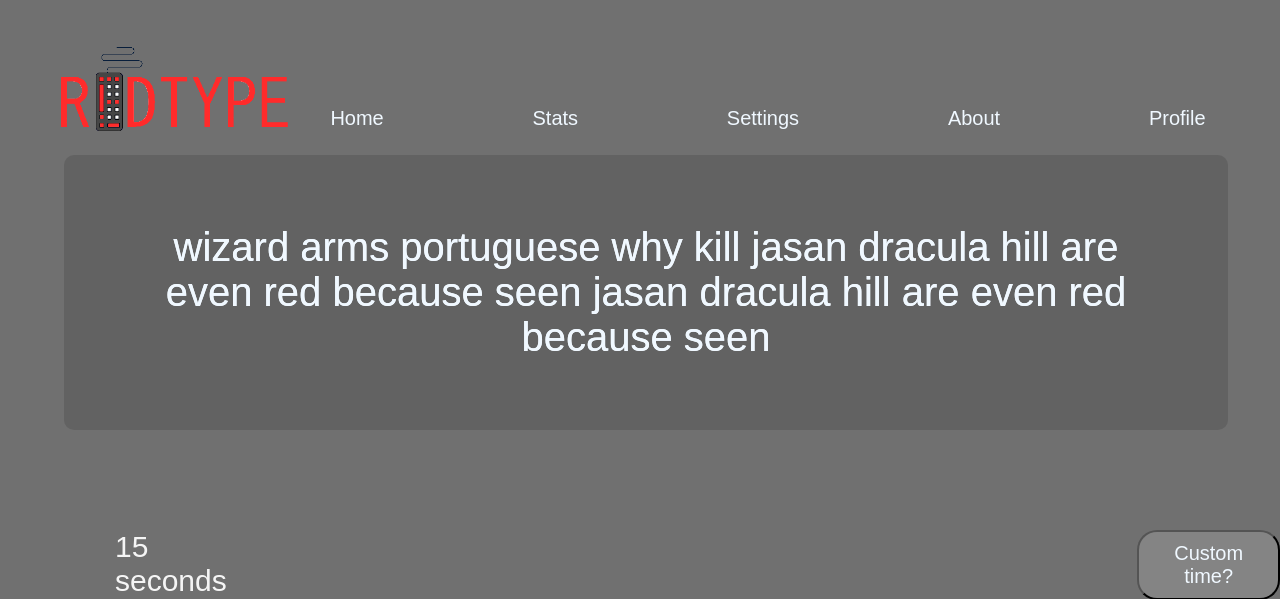
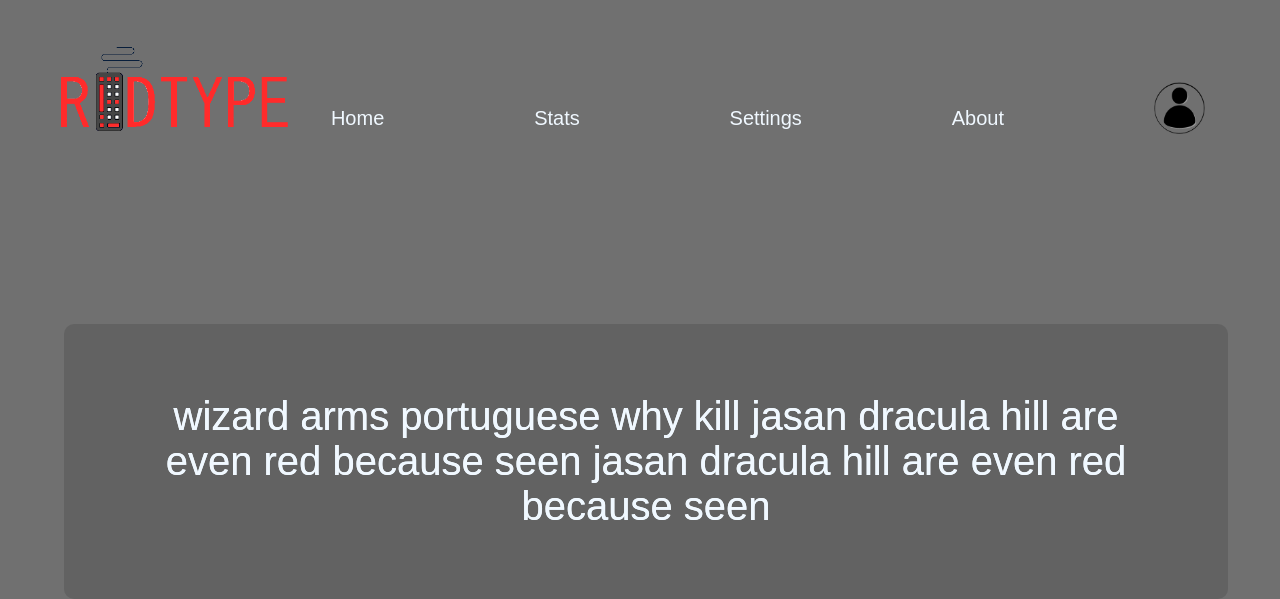
Before and after one commit to Jasan33/Redtype, a Flask app: page / in a window 1280 px wide. Shown: the top 599 px of the page. Run offline with Flask 3, Linux system fonts and the light colour scheme.

Commit message:
made a new and improved log in menu option

```diff
--- a/templates/index.html
+++ b/templates/index.html
@@ -12,11 +12,22 @@
         <div class="navbar">
             <img class="logo" src="{{ url_for('static', filename='images/redtype_logo.png') }}">
             <div class="menu">
-                <a href="/" class="5" alt="Menu option 1: home">Home</a>
-                <a href="" class="4" alt="Menu option 2: stats">Stats</a>
-                <a href="" class="3" alt="Menu option 3: Settings">Settings</a>
-                <a href="" class="2" alt="Menu option 3: about">About</a>
-                <a href="" class="1" alt="Menu option 4: your profile">Profile</a>
+                <a href="/" class="Home_option" alt="Menu option 1: home">Home</a>
+                <a href="" class="stats_option" alt="Menu option 2: stats">Stats</a>
+                <a href="" class="settings_option" alt="Menu option 3: Settings">Settings</a>
+                <a href="" class="about_option" alt="Menu option 3: about">About</a>
+                <img src="{{ url_for('static', filename='images/log_in.png') }}" onclick="profile()" class="profile_option" alt="Menu option 4: your profile">
+            </div>
+        </div>
+        <div id="profile">
+            <h1>Log in</h1>
+            <div class="log_in_content">
+                <p>Username</p>
+                <input type="text" placeholder="Jasan">
+                <p>Password</p>
+                <input type="password" placeholder="1234">
+                <p>stay loged in?</p>
+                <p>don't have a user?</p> <a>sign in here</a>
             </div>
         </div>
         <div class="main_game">
```
